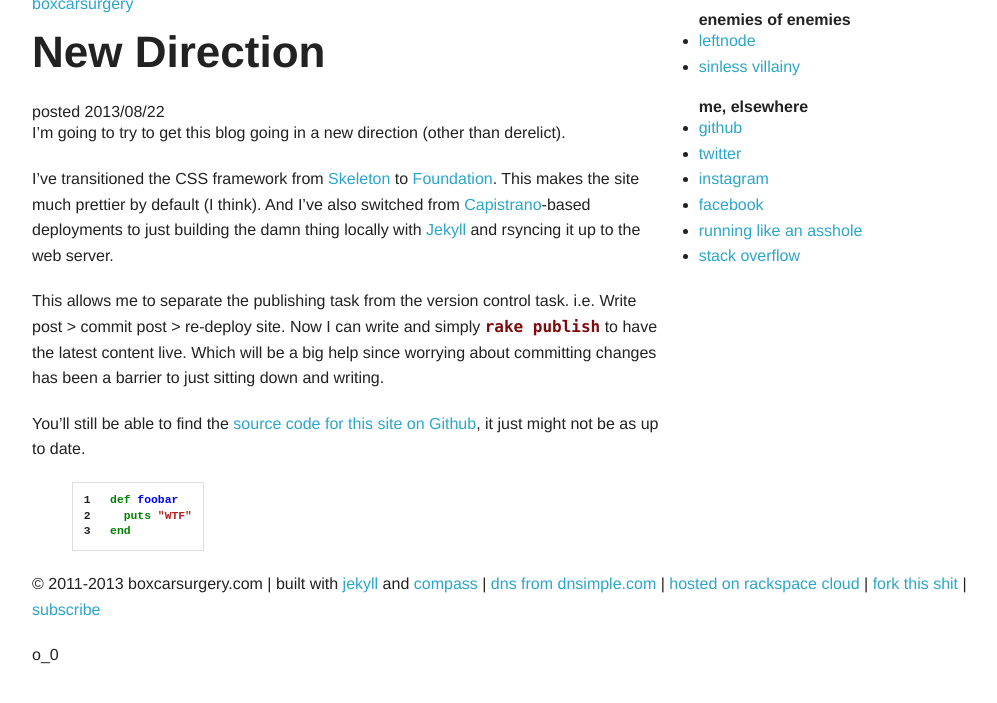
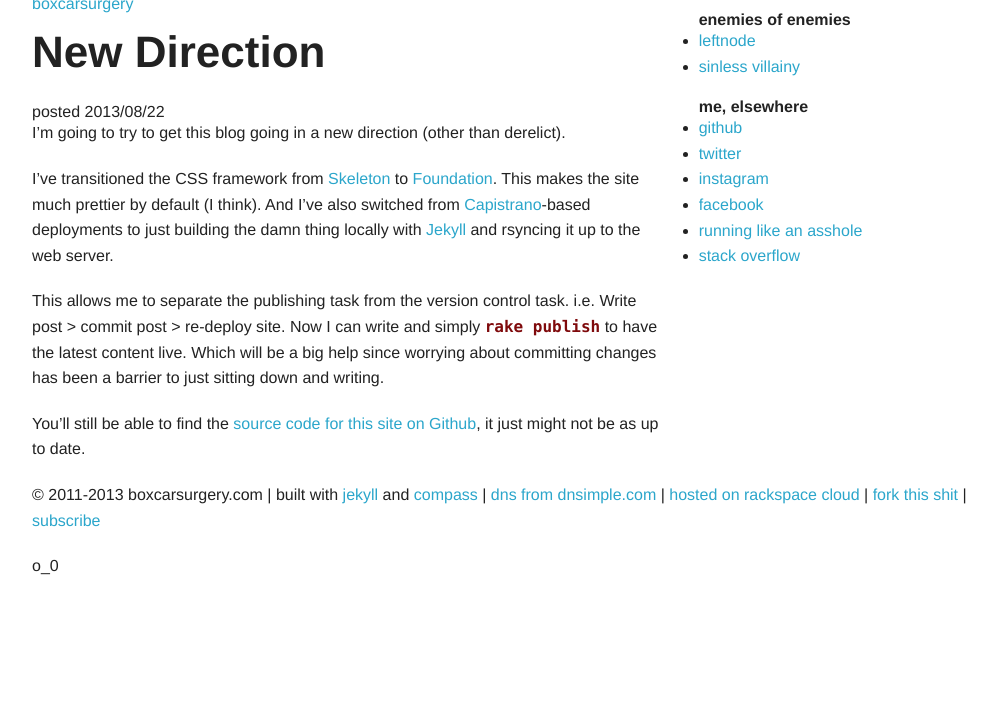
Before and after one commit to zacharydanger/boxcarsurgery, a Jekyll site: the page built from _posts/2013-08-22-new-direction.markdown, in a window 1280 px wide, cut to the strip 104-807 px from the top of the page. Shown: the whole strip, without its empty margins (123-1120 px from the left). Built offline with Jekyll 4.4.1, drawn with Linux system fonts in a browser that asks for light colours.

Commit message:
Remove code highlight test. lulz

```diff
--- a/_posts/2013-08-22-new-direction.markdown
+++ b/_posts/2013-08-22-new-direction.markdown
@@ -10,9 +10,3 @@ I've transitioned the CSS framework from [Skeleton](http://www.getskeleton.com)
 This allows me to separate the publishing task from the version control task. i.e. Write post > commit post > re-deploy site. Now I can write and simply `rake publish` to have the latest content live. Which will be a big help since worrying about committing changes has been a barrier to just sitting down and writing.
 
 You'll still be able to find the [source code for this site on Github](https://github.com/zacharydanger/boxcarsurgery/), it just might not be as up to date.
-
-{% highlight ruby linenos %}
-def foobar
-  puts "WTF"
-end
-{% endhighlight %}
```
